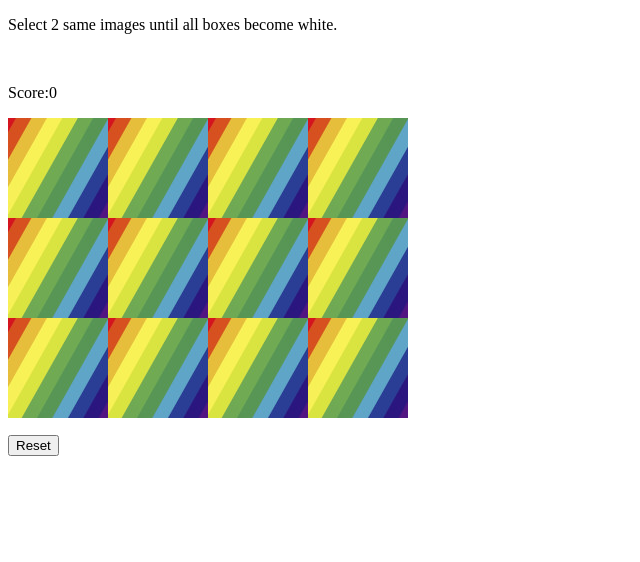
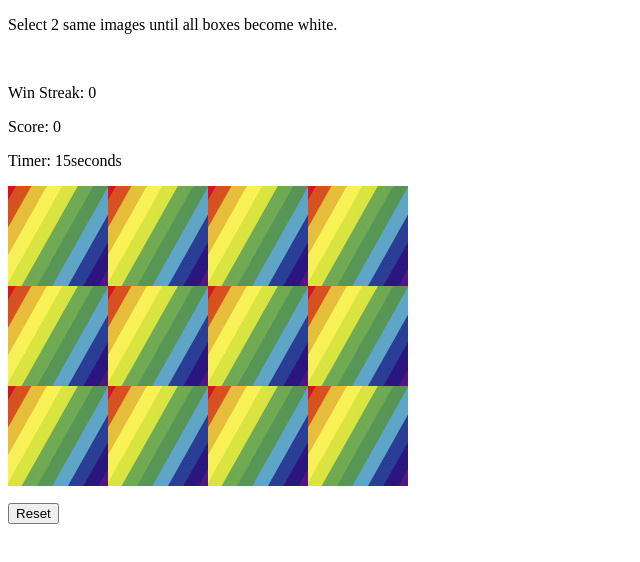
Before and after one commit to kunal-gohrani/MemoryGame-JS, a plain HTML site: page index.html in a window 1280 px wide. Shown: the whole page, without its empty margins (0-640 px from the left). Drawn offline with Linux system fonts and the light colour scheme.

Commit message:
Added timer and win streak

```diff
--- a/app.js
+++ b/app.js
@@ -54,6 +54,9 @@ let cardsChosenIds = [];
 let cardsChosen = [];
 let cardsWon = [];
 let score = 0;
+let timerElement;
+let seconds = 20;
+let winStreak = 0;
 const generateRandomNumber = (ids) => {
     let flag = 0;
     let random;
@@ -95,6 +98,9 @@ const checkForMatch = () => {
         document.querySelector('#score').textContent = score;
         if (score === images.length / 2) {
             alert('YOU WON!!');
+            clearInterval(timerElement);
+            winStreak += 1;
+            document.querySelector('#winStreak').textContent = winStreak;
         }
     } else {
         cardsChosen.forEach(cur => {
@@ -105,7 +111,18 @@ const checkForMatch = () => {
     cardsChosen = [];
 };
 
-
+const time = () => {
+    seconds -= 1;
+    document.querySelector('#timer').textContent = seconds;
+    if (seconds == 0) {
+        alert('YOU HAVE LOST THE GAME!');
+        Array.from(document.querySelectorAll('img')).forEach(cur => {
+            cur.removeEventListener('click', flipCard);
+        });
+        clearInterval(timerElement);
+        winStreak = 0;
+    }
+};
 
 const init = () => {
     let ids = [];
@@ -118,8 +135,10 @@ const init = () => {
     //     cur.addEventListener('click', flipCard);
     // });
     document.querySelector('.container').innerHTML = '';
-    score = 0
+    score = 0;
+    seconds = 20;
     document.querySelector('#score').textContent = score;
+    document.querySelector('#winStreak').textContent = winStreak;
     cardsChosenIds = [];
     cardsChosen = [];
     cardsWon = [];
@@ -133,6 +152,8 @@ const init = () => {
         document.querySelector('.container').appendChild(card);
     }
 
+    document.querySelector('#timer').textContent = seconds;
+    timerElement = setInterval(time, 1000);
 };
 
 document.querySelector('#reset').addEventListener('click', init);
--- a/index.html
+++ b/index.html
@@ -13,7 +13,9 @@
     <div>
         <p>Select 2 same images until all boxes become white.</p>
         <br>
-        <p>Score:<span id='score'>0</span></p>
+        <p>Win Streak: <span id='winStreak'>0</span></p>
+        <p>Score: <span id='score'>0</span></p>
+        <p>Timer: <span id='timer'>20</span>seconds</p>
     </div>
     <div class='container'>
         <!-- <div id='square-1' class="square blank"></div>
```
